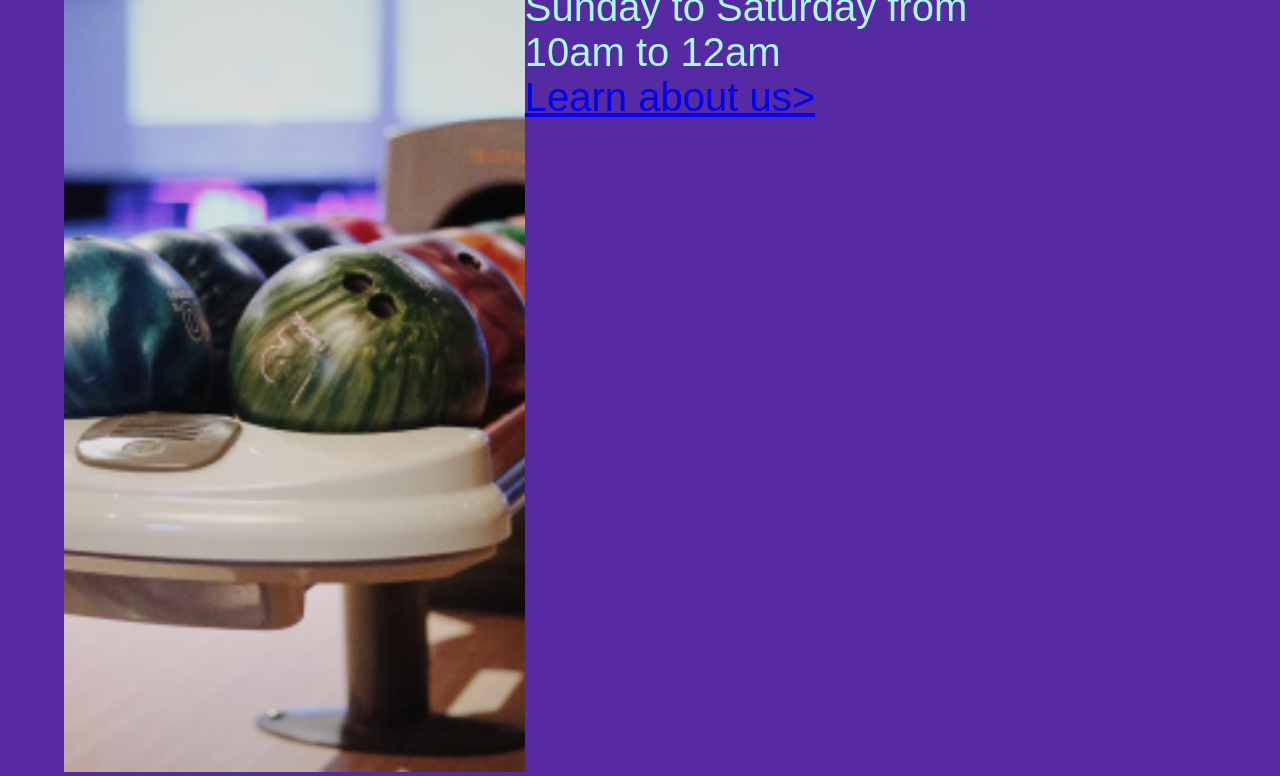
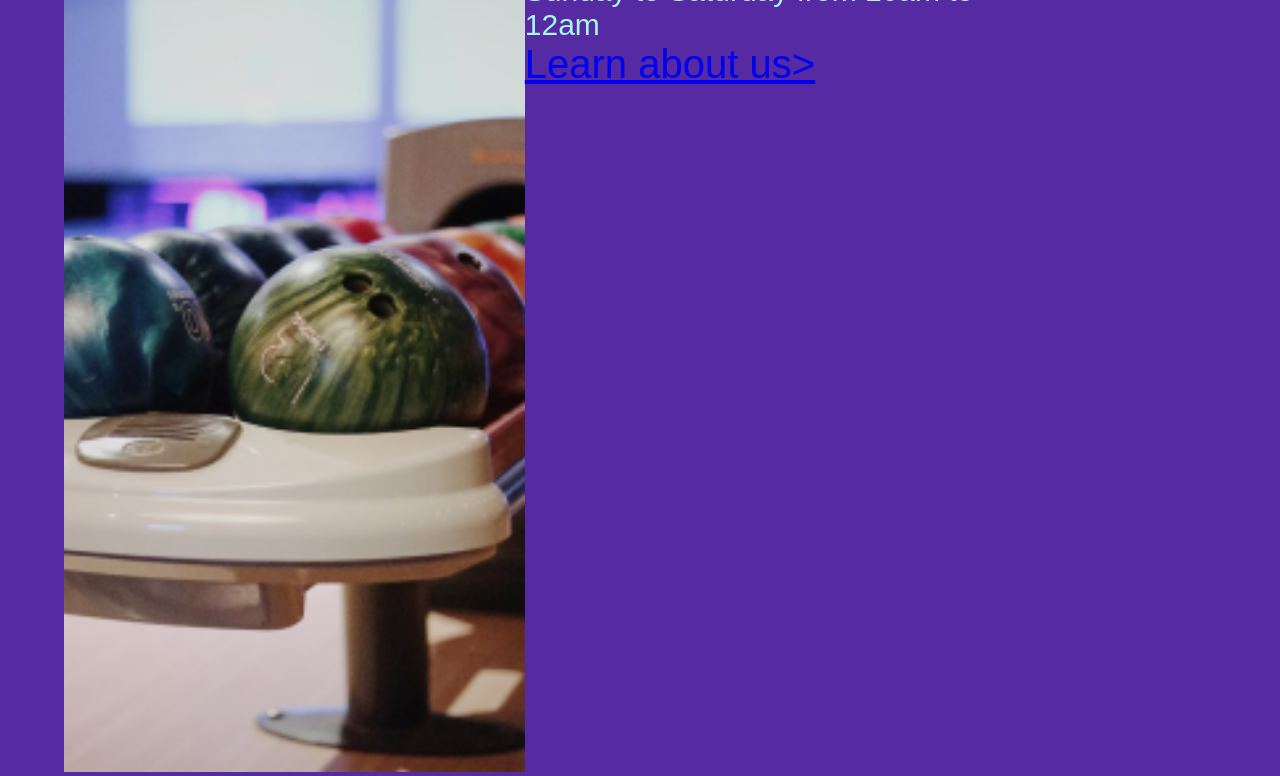
Before and after one commit to GKING51/bowl-over-2, a plain HTML site: page index.html in a window 1280 px wide. Shown: the part 746-1522 px from the top of the page. Drawn offline with Linux system fonts and the light colour scheme.

Commit message:
Add files via upload

```diff
--- a/css/index.css
+++ b/css/index.css
@@ -62,7 +62,7 @@ section div p img {
 section div {
     clear: left;
 }
-p a {
+p {
     font-size: 30px;
     font-family: Khula, light, sans-serif;
     color:#A7FAEC;
```
